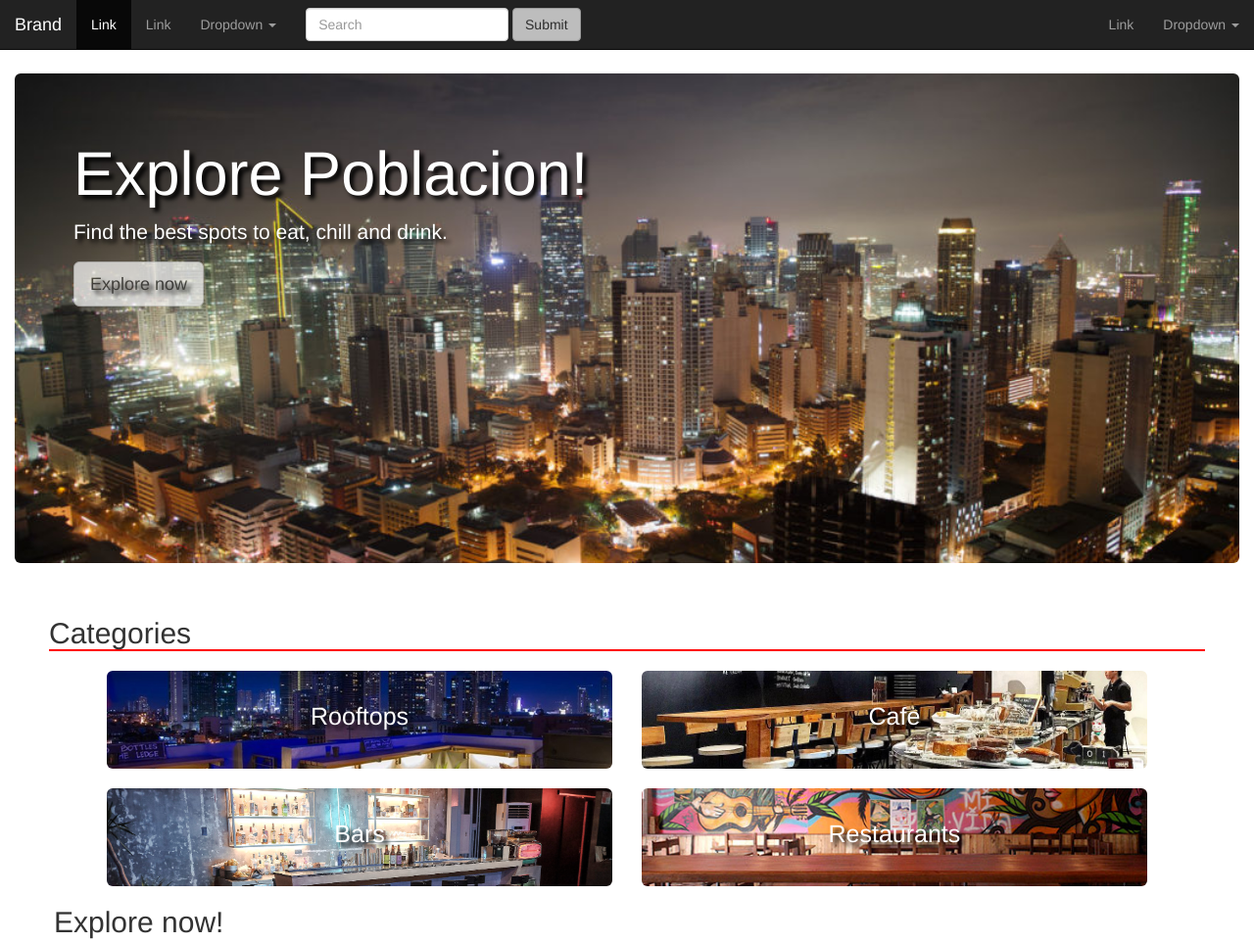
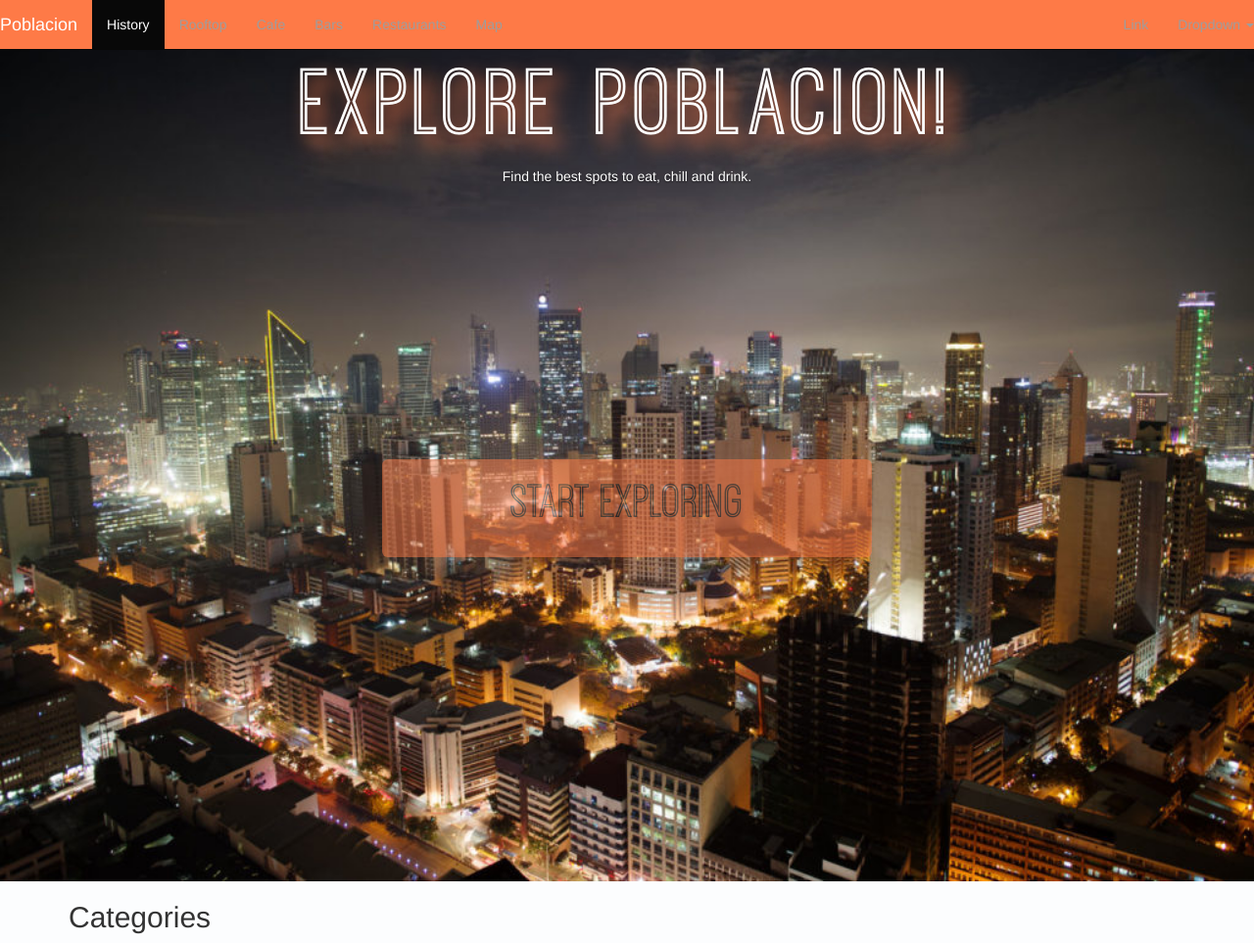
Before and after one commit to ninakimf/b3nc-fernandez-ninakim, a PHP site: page / in a window 1280 px wide. Shown: the top 963 px of the page at 98% size. Run offline with PHP 8.4, Linux system fonts and the light colour scheme; some libraries are stand-ins or nearby versions.

Commit message:
Capstone 1

```diff
--- a/csp1/css/style.css
+++ b/csp1/css/style.css
@@ -5,7 +5,7 @@
 }
 
 body {
-	background-color: #fff;
+	background-color: #fcfdfe;
 }
 
 .clear:after {
@@ -14,25 +14,91 @@ body {
 	clear: both;
 }
 
+.container-fluid {
+	padding: 0;
+}
+
+/*IMPORT FONTS*/
+@font-face {
+	font-family: 'The Blacklist';
+	src: url('../fonts/The Blacklist.ttf');
+}
+
+@font-face {
+	font-family: 'Barry Kades';
+	src: url('../fonts/Barry Kades.ttf');
+}
+
+@font-face {
+	font-family: 'Ostrich Sans Inline-regular';
+	src: url('../fonts/Ostrich Sans Inline-regular.otf');
+}
+
 @media only screen and (max-width: 400px) {
 
-	.jumbotron {
-		/*margin-top: 50px;*/
-		/*padding: 0;*/
-	    background-image: url(../img/poblacion.jpg);
-	    background-position: 0% 40%;
-	    background-size: cover;
-	    background-repeat: no-repeat;
-	    color: white;
-	    text-shadow: black 0.3em 0.3em 0.3em;
-	    height: 500px;
-	    /*top: 50%;*/
-		left: 50%;
-		transform: translate(0%, 12%);
+	.navbar {
+		background-color: #fe7a47;
 	}
 
-	.btn {
-		opacity: 0.7;
+	.carousel-inner {
+		height: 500px;
+		width: 100%;
+
+	}
+
+	.carousel-fade .carousel-inner .item {
+		transition-property: opacity;
+	}
+	.carousel-fade .carousel-inner .item,
+	.carousel-fade .carousel-inner .active.left,
+	.carousel-fade .carousel-inner .active.right {
+		opacity: 0;
+	}
+	.carousel-fade .carousel-inner .active,
+	.carousel-fade .carousel-inner .next.left,
+	.carousel-fade .carousel-inner .prev.right {
+		opacity: 1;
+	}
+	.carousel-fade .carousel-inner .next,
+	.carousel-fade .carousel-inner .prev,
+	.carousel-fade .carousel-inner .active.left,
+	.carousel-fade .carousel-inner .active.right {
+		left: 0;
+		transform: translate3d(0, 0, 0);
+	}
+
+	.carousel-indicators li {
+			visibility: hidden;
+		}
+
+	.item {
+		display: none;
+		position: relative;
+		transition(.3s ease-in-out left);
+	}
+
+	.carousel h1 {
+	    color: white;
+	    word-spacing: 5px;
+	    letter-spacing: 0;
+	    font-size: 30px;
+		font-family: Ostrich Sans Inline-regular;
+	}
+
+	.carousel-caption {
+		top: 0;
+		bottom: auto;
+		margin-top: 10px;
+	}
+
+	.carousel-inner> .item> img {
+		width: 100%;
+		height: 350px;
+	}
+
+	.carousel-inner {
+		padding: 0;
+		margin: 0;
 	}
 
 	.jumbotron-cafe > h1,
@@ -261,23 +364,87 @@ body {
 }
 
 @media only screen and (min-width: 961px) {
-		.jumbotron {
-		/*margin-top: 50px;*/
-		/*padding: 0;*/
+
+	.navbar {
+		background-color: #fe7a47;
+	}
+
+	/*	.jumbotron {
+		margin-top: 50px;
+		padding: 0;
 	    background-image: url(../img/poblacion.jpg);
 	    background-position: 0% 50%;
 	    background-size: cover;
 	    background-repeat: no-repeat;
 	    color: white;
 	    text-shadow: black 0.3em 0.3em 0.3em;
-	    height: 500px;
-	    /*top: 50%;*/
-		/*left: 50%;*/
-		transform: translate(0%, 15%);
+	    height: 750px;
+	    top: 50%;
+		left: 50%;
+		transform: translate(0%, 10%);
+
+	}*/
+
+	.carousel-fade .carousel-inner .item {
+		transition-property: opacity;
+	}
+	.carousel-fade .carousel-inner .item,
+	.carousel-fade .carousel-inner .active.left,
+	.carousel-fade .carousel-inner .active.right {
+		opacity: 0;
+	}
+	.carousel-fade .carousel-inner .active,
+	.carousel-fade .carousel-inner .next.left,
+	.carousel-fade .carousel-inner .prev.right {
+		opacity: 1;
+	}
+	.carousel-fade .carousel-inner .next,
+	.carousel-fade .carousel-inner .prev,
+	.carousel-fade .carousel-inner .active.left,
+	.carousel-fade .carousel-inner .active.right {
+		left: 0;
+		transform: translate3d(0, 0, 0);
+	}
+
+	.carousel-indicators li {
+			visibility: hidden;
+		}
+
+	.item {
+		display: none;
+		position: relative;
+		transition(.3s ease-in-out left);
+	}
+
+	.carousel h1 {
+	    color: white;
+	    word-spacing: 5px;
+	    letter-spacing: 5px;
+	    font-size: 100px;
+		font-family: Ostrich Sans Inline-regular;
+		text-shadow: 10px 10px 20px #fe7a47;
+	}
+
+	.carousel-caption {
+		top: 0;
+		bottom: auto;
+		margin-top: 10px;
+	}
+
+	.carousel-inner> .item> img {
+		width: 100%;
+		height: 900px;
 	}
 
 	.btn {
-		opacity: 0.7;
+		opacity: 0.5;
+		background-color: #fe7a47;
+		border: none;
+		margin-top: 35%;
+		width: 500px;
+		height: 100px;
+		font-size: 50px;
+		font-family: Ostrich Sans Inline-regular;
 	}
 
 	.jumbotron-cafe > h1,
--- a/csp1/index.html
+++ b/csp1/index.html
@@ -42,33 +42,21 @@
 						<span class="icon-bar"></span>
 						<span class="icon-bar"></span>
 					</button>
-					<a class="navbar-brand" href="#">Brand</a>
+					<a class="navbar-brand" href="#">Poblacion</a>
 				</div> <!-- /.container-fluid -->
 
 				<!-- Collect the nav links, forms, and other content for toggling -->
 				<div class="collapse navbar-collapse" id="bs-example-navbar-collapse-1">
 					<ul class="nav navbar-nav">
-						<li class="active"><a href="#">Link <span class="sr-only">(current)</span></a></li>
-						<li><a href="#">Link</a></li>
-						<li class="dropdown">
-							<a href="#" class="dropdown-toggle" data-toggle="dropdown" role="button" aria-haspopup="true" aria-expanded="false">Dropdown <span class="caret"></span></a>
-							<ul class="dropdown-menu">
-								<li><a href="#">Action</a></li>
-								<li><a href="#">Another action</a></li>
-								<li><a href="#">Something else here</a></li>
-								<li role="separator" class="divider"></li>
-								<li><a href="#">Separated link</a></li>
-								<li role="separator" class="divider"></li>
-								<li><a href="#">One more separated link</a></li>
-							</ul> <!-- /.dropdown-menu -->
+						<li class="active"><a href="#">History <span class="sr-only">(current)</span></a></li>
+						<li><a href="#">Rooftop</a></li>
+						<li><a href="#">Cafe</a></li>
+						<li><a href="#">Bars</a></li>
+						<li><a href="#">Restaurants</a></li>
+						<li><a href="#">Map</a></li>
 						</li> <!-- /.dropdown -->
 					</ul> <!-- /.nav navbar -->
-					<form class="navbar-form navbar-left">
-						<div class="form-group">
-							<input type="text" class="form-control" placeholder="Search">
-						</div> <!-- /.form-group -->
-						<button type="submit" class="btn btn-default">Submit</button>
-					</form> <!-- /.navbar-form -->
+
 					<ul class="nav navbar-nav navbar-right">
 						<li><a href="#">Link</a></li>
 						<li class="dropdown">
@@ -86,14 +74,58 @@
 			</div><!-- /.container-fluid -->
 		</nav> <!-- /.nav navbar-inverse -->
 
-		<div class="jumbotron">
+	<div id="carousel-example-generic" class="carousel slide carousel-fade" data-ride="carousel">
+				<!-- Indicators -->
+				<ol class="carousel-indicators">
+					<li data-target="#carousel-example-generic" data-slide-to="0" class="active"></li>
+					<li data-target="#carousel-example-generic" data-slide-to="1"></li>
+					<li data-target="#carousel-example-generic" data-slide-to="2"></li>
+					<li data-target="#carousel-example-generic" data-slide-to="3"></li>
+				</ol>
+
+				<!-- Wrapper for slides -->
+				<div class="carousel-inner" role="listbox">
+					<div class="item active">
+						<img class="center-block" src="img/poblacion.jpg" alt="..." width="100%">
+						<div class="carousel-caption">
 							<h1>Explore Poblacion!</h1>
 							<p>Find the best spots to eat, chill and drink.</p>
-			<p><a class="btn btn-default btn-lg" href="#explore" role="button">Explore now</a></p>
-		</div> <!-- /.jumbotron -->
+							<p><a class="btn btn-default btn-lg" href="#explore" role="button"> Start Exploring</a></p>
+						</div>
+					</div>
+					<div class="item">
+						<img class="center-block" src="img/commune.jpg" alt="..." height="700px">
+						<div class="carousel-caption">
+							<h1>Explore Poblacion!</h1>
+							<p>Find the best spots to eat, chill and drink.</p>
+							<p><a class="btn btn-default btn-lg" href="#explore" role="button"> Start Exploring</a></p>
+						</div>
+					</div>
 
+					<div class="item">
+						<img class="icenter-block" src="img/antidote1.jpg" alt="...">
+						<div class="carousel-caption">
+							<h1>Explore Poblacion!</h1>
+							<p>Find the best spots to eat, chill and drink.</p>
+							<p><a class="btn btn-default btn-lg" href="#explore" role="button"> Start Exploring</a></p>
+						</div>
+					</div>
 
-		<div class="row jumbo verical-center">
+					<div class="item">
+						<img class="center-block" src="img/puravida1.jpg" alt="..." width="100%">
+						<div class="carousel-caption">
+							<h1>Explore Poblacion!</h1>
+							<p>Find the best spots to eat, chill and drink.</p>
+							<p><a class="btn btn-default btn-lg" href="#explore" role="button"> Start Exploring</a></p>
+						</div>
+					</div>
+
+				</div> <!-- /.carouse-inner -->
+			</div> <!-- /.carousel -->
+
+		<div class="container">
+
+			<!-- <div class="row jumbo verical-center"> -->
 
 				<h2>Categories</h2>
 
@@ -125,7 +157,7 @@
 					<div class="col-lg-1 col-md-1"></div>
 
 					<div class="col-lg-5 col-md-5">
-					<a class="bars" href="#">
+						<a class="bars" href=bars.html>
 							<div class="jumbotron-bars">
 								<h1>Bars</h1>
 							</div> <!-- /.jumbotron-bars -->
@@ -143,7 +175,8 @@
 					<div class="col-lg-1 col-md-1"></div>
 
 				</div> <!-- /.row -->
-		</div> <!-- /.jumbo -->
+			<!-- </div> /.jumbo -->
+		</div> <!-- /.container -->
 
 
 		<div class="container clear">
```
Also changed, not shown: other parts of csp1/css/style.css (+64 -27 lines), csp1/bars.html (added, +142 -0 lines), csp1/fonts/Barry Kades.ttf (added), csp1/fonts/Ostrich Sans Inline-italic.otf (added), csp1/fonts/Ostrich Sans Inline-regular.otf (added), csp1/fonts/The Blacklist.ttf (added), csp1/img/antidote1.jpg (added), csp1/img/commune.jpg (added), csp1/img/puravida1.jpg (added). Lines whose indentation alone changed are shown as unchanged.
